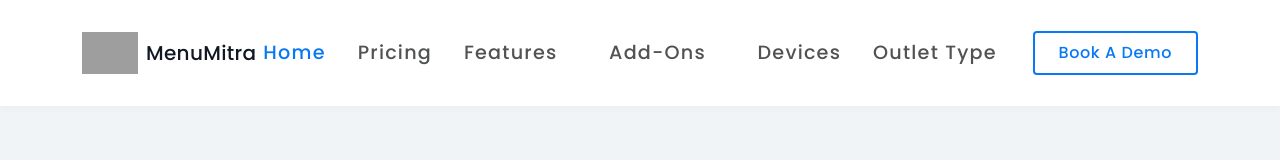
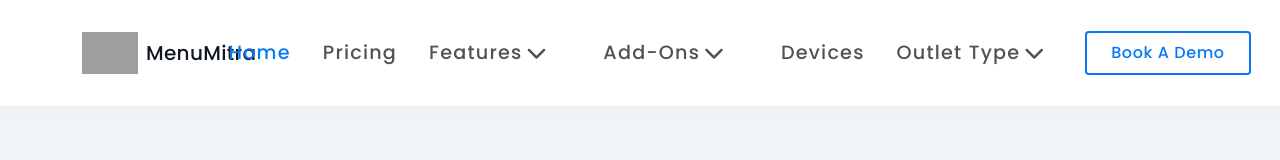
Before and after one commit to Shekru-Labs-India/menumitra_website, a React (Create React App) app: page / in a window 1280 px wide. Shown: the top 160 px of the page. Built offline with nearby package versions, Linux system fonts and the light colour scheme; grey boxes are pictures that could not be loaded.

Commit message:
latest changes

```diff
--- a/src/components/Header.jsx
+++ b/src/components/Header.jsx
@@ -50,13 +50,13 @@ const Header = () => {
               {/* Features Dropdown */}
               <li className="nav-item dropdown">
                 <Link
-                  className="nav-link dropdown-toggle d-flex align-items-center"
+                  className="nav-link dropdown-toggle d-flex align-items-center gap-1"
                   to="#"
                   role="button"
                   data-bs-toggle="dropdown"
                   aria-expanded="false"
                 >
-                  Features
+                  Features <i className="fa-solid fa-chevron-down fs-5"></i>
                 </Link>
                 <ul className="dropdown-menu">
                   <li><Link className={`dropdown-item ${isActive("/billing") ? "active" : ""}`} to="/billing">
@@ -81,13 +81,13 @@ const Header = () => {
               {/* Add-Ons Dropdown */}
               <li className="nav-item dropdown">
                 <Link
-                  className="nav-link dropdown-toggle d-flex align-items-center"
+                  className="nav-link dropdown-toggle d-flex align-items-center gap-1"
                   to="#"
                   role="button"
                   data-bs-toggle="dropdown"
                   aria-expanded="false"
                 >
-                  Add-Ons
+                  Add-Ons <i className="fa-solid fa-chevron-down fs-5"></i>
                 </Link>
                 <ul className="dropdown-menu">
                   <li><Link className={`dropdown-item ${isActive("/captainapp") ? "active" : ""}`} to="/captainapp">
@@ -110,13 +110,13 @@ const Header = () => {
               {/* Outlet Type Dropdown */}
               <li className="nav-item dropdown">
                 <Link
-                  className="nav-link dropdown-toggle d-flex align-items-center"
+                  className="nav-link dropdown-toggle d-flex align-items-center gap-1"
                   to="#"
                   role="button"
                   data-bs-toggle="dropdown"
                   aria-expanded="false"
                 >
-                  Outlet Type
+                  Outlet Type <i className="fa-solid fa-chevron-down fs-5"></i>
                 </Link>
                 <ul className="dropdown-menu">
                   <li><Link className={`dropdown-item ${isActive("/newrestaurant") ? "active" : ""}`} to="/newrestaurant">
```
